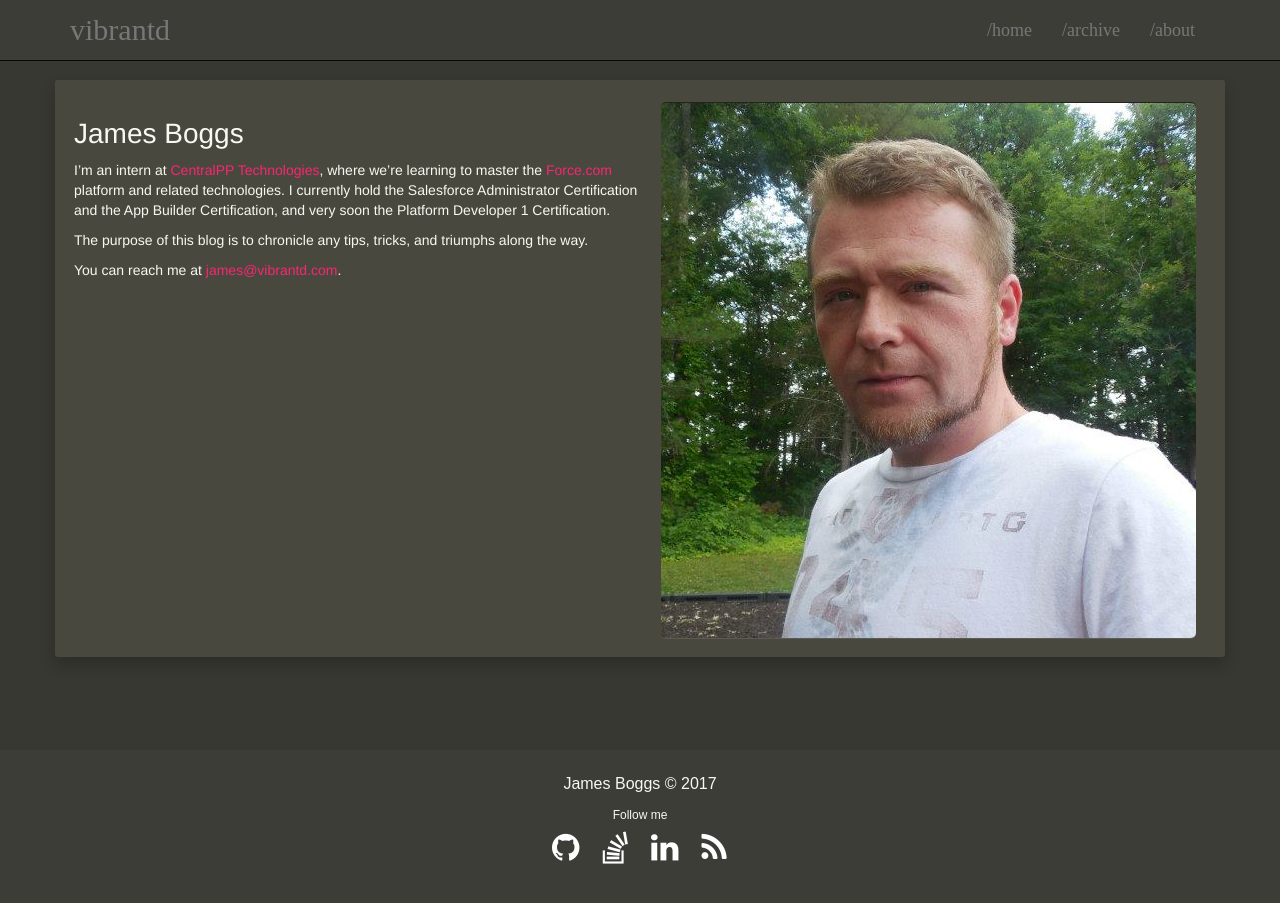
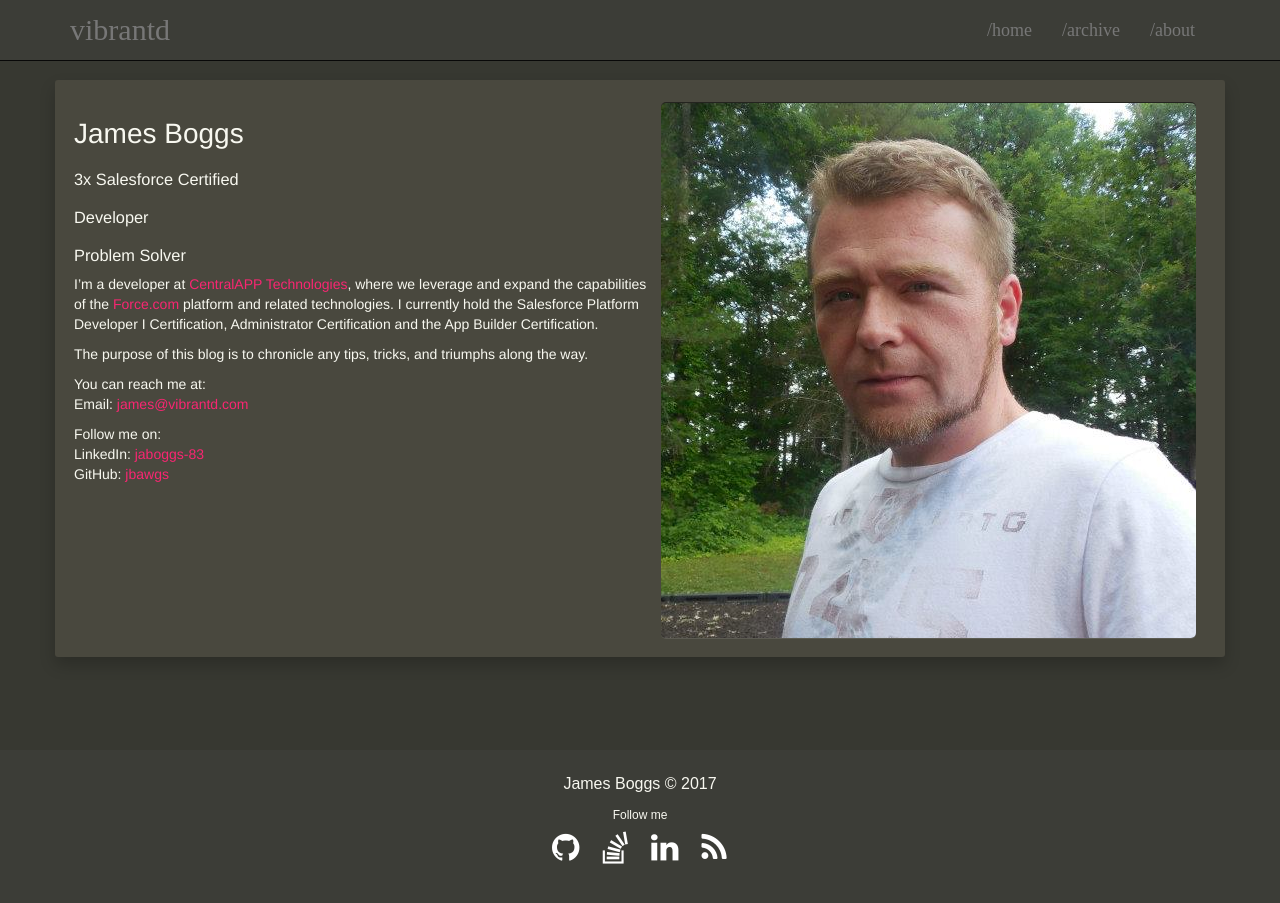
Before and after one commit to jbawgs/jbawgs.github.io, a Jekyll site: the page built from about.md, in a window 1280 px wide and 927 px high. Shown: the top 903 px of the window. Built offline with Jekyll 4.4.1, drawn with Linux system fonts in a browser that asks for light colours.

```diff
--- a/about.md
+++ b/about.md
@@ -6,9 +6,17 @@ title: About
 
 ![James Boggs]({{ site.baseurl | prepend:site.url}}/images/jb.png){: .wrap-img-right }
 # James Boggs
+### 3x Salesforce Certified
+### Developer
+### Problem Solver
 
-I'm an intern at [CentralPP Technologies](http://centralapptechnologies.com/), where we're learning to master the [Force.com](https://www.salesforce.com/) platform and related technologies. I currently hold the Salesforce Administrator Certification and the App Builder Certification, and very soon the Platform Developer 1 Certification.
+I'm a developer at [CentralAPP Technologies](http://centralapp.us/), where we leverage and expand the capabilities of the [Force.com](https://www.salesforce.com/) platform and related technologies. I currently hold the  Salesforce Platform Developer I Certification, Administrator Certification and the App Builder Certification.
 
 The purpose of this blog is to chronicle any tips, tricks, and triumphs along the way.
 
-You can reach me at [james@vibrantd.com](mailto:james@vibrantd.com).
+You can reach me at:
+Email: [james@vibrantd.com](mailto:james@vibrantd.com)
+
+Follow me on:
+LinkedIn: [jaboggs-83](https://www.linkedin.com/in/jaboggs-83/)
+GitHub: [jbawgs](https://github.com/jbawgs)
```
Also changed, not shown: _posts/2017-09-14-breakout.md (added, +19 -0 lines), images/brakeowt.png (added).
